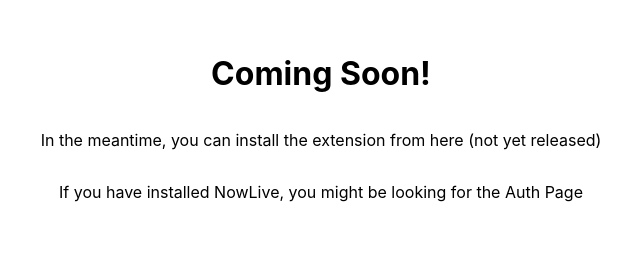
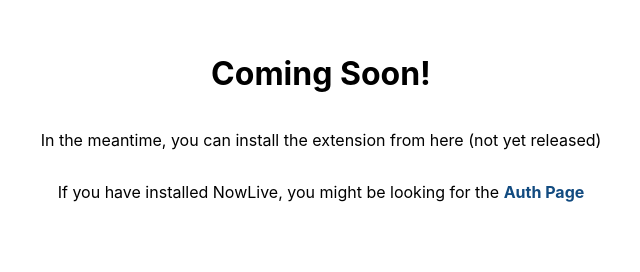
Before and after one commit to jewlexx/NowLiveWeb, a Next.js app: page / in a window 1280 px wide. Shown: the part 225-497 px from the top of the page, without its empty margins (319-959 px from the left). Built offline with nearby package versions, Linux system fonts and the light colour scheme.

Commit message:
Updated links and mixins

```diff
--- a/pages/index.tsx
+++ b/pages/index.tsx
@@ -21,7 +21,9 @@
         </p>
         <p>
           If you have installed NowLive, you might be looking for the{' '}
-          <Link href='/auth'>Auth Page</Link>
+          <Link href='/auth'>
+            <a className={styles.authLink}>Auth Page</a>
+          </Link>
         </p>
       </main>
 
--- a/styles/Home.module.scss
+++ b/styles/Home.module.scss
@@ -1,3 +1,12 @@
+@mixin link() {
+  transition: color 100ms ease-in-out;
+  color: rgb(18, 75, 128);
+  font-weight: 700;
+  &:hover {
+    color: rgb(49, 122, 190);
+  }
+}
+
 .container {
   min-height: 100vh;
   padding: 0 0.5rem;
@@ -6,6 +15,10 @@
   justify-content: center;
   align-items: center;
   height: 100vh;
+}
+
+.authLink {
+  @include link();
 }
 
 .main {
@@ -19,12 +32,7 @@
 
 .userLink {
   display: inline !important;
-	transition: color 100ms ease-in-out;
-	color: rgb(18, 75, 128);
-	font-weight: 700;
-	&:hover {
-		color: rgb(49, 122, 190);
-	}
+  @include link();
 }
 
 .footer {
@@ -73,8 +81,8 @@
   border-radius: 5px;
   padding: 0.75rem;
   font-size: 1.1rem;
-	font-family: Menlo, Monaco, Lucida Console, Liberation Mono,
-		DejaVu Sans Mono, Bitstream Vera Sans Mono, Courier New, monospace;
+  font-family: Menlo, Monaco, Lucida Console, Liberation Mono, DejaVu Sans Mono,
+    Bitstream Vera Sans Mono, Courier New, monospace;
 }
 
 .grid {
```
Also changed, not shown: styles/globals.scss (indentation only). Lines whose indentation alone changed are shown as unchanged.
